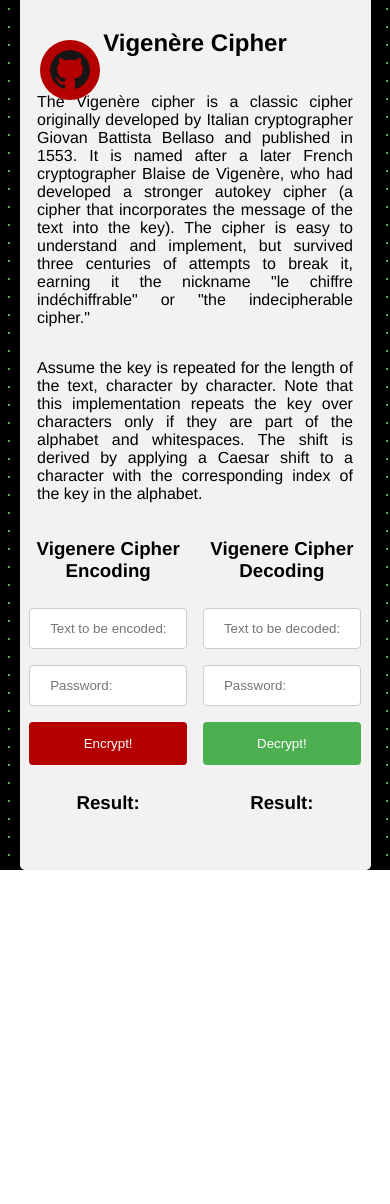
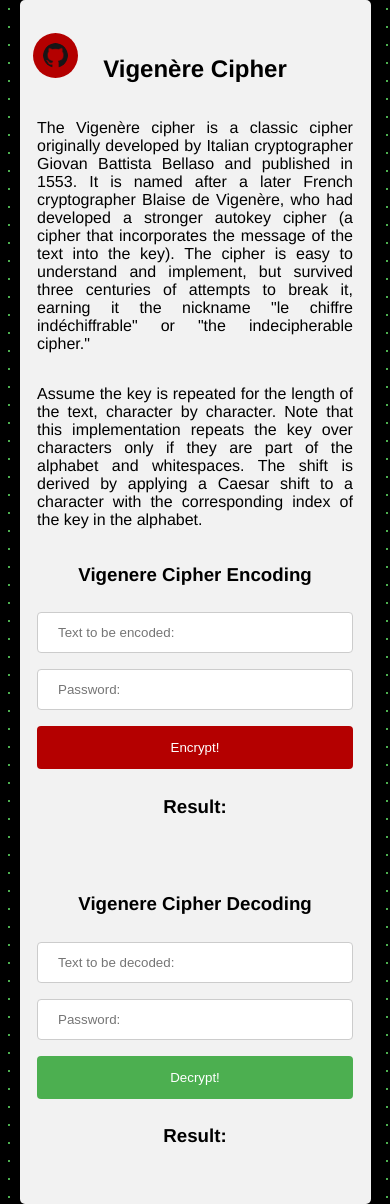
Before and after one commit to eneamuskaj/vigenereCipher, a plain HTML site: page index.html in a window 390 px wide. Before the commit the page ends 870 px from the top, so only its background shows below. Drawn offline with Linux system fonts and the light colour scheme.

Commit message:
fixed flex issue

```diff
--- a/styles.css
+++ b/styles.css
@@ -133,4 +133,25 @@ input[type="submit"]:hover {
   #description {
     padding-top: 10%;
   }
+  body {
+    height: 100%;
+  }
+
+  #image-container {
+    height: 50px;
+    width: 50px;
+  }
+  #main-container {
+    flex-direction: column;
+  }
+
+  #encoder {
+    min-width: 100%;
+    max-width: 100%;
+  }
+
+  #decoder {
+    min-width: 100%;
+    max-width: 100%;
+  }
 }
```
